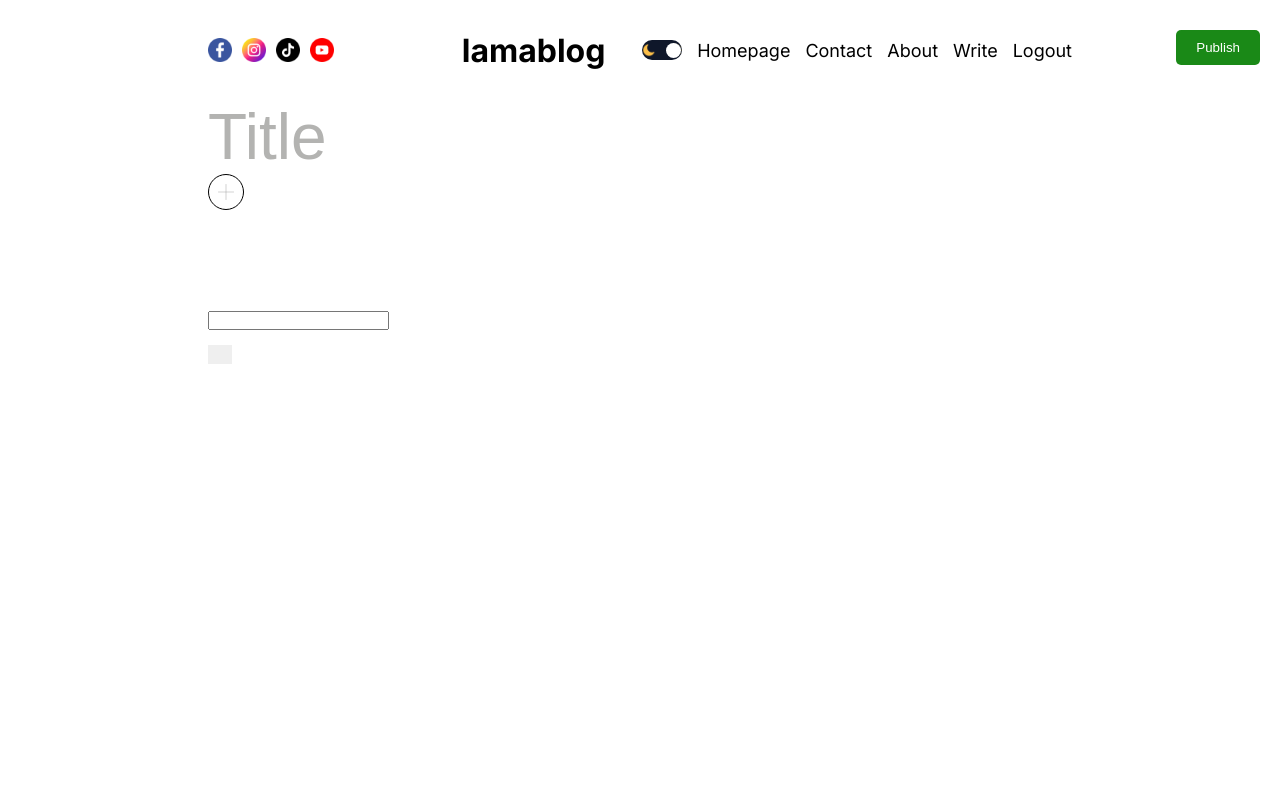
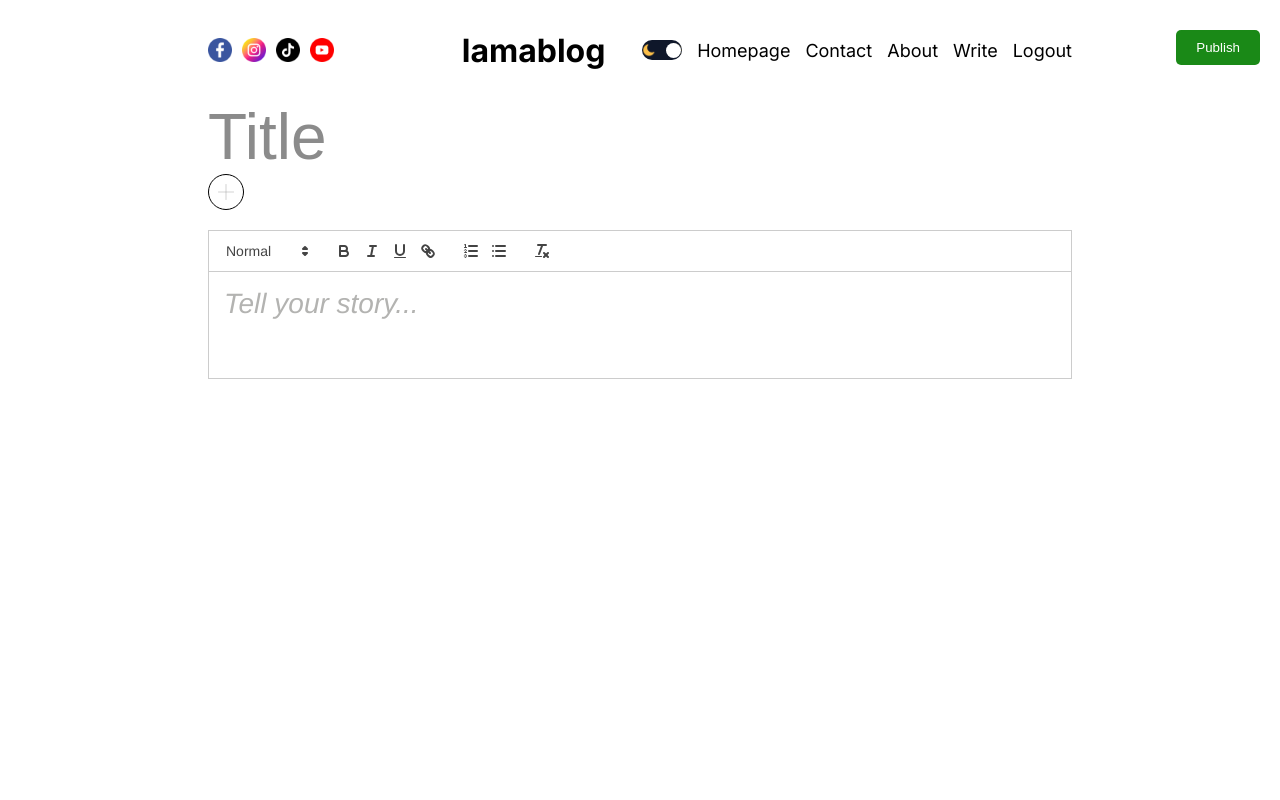
Before and after one commit to shahriartamim2/Next.js-Blog-App, a Next.js app: page /write in a window 1280 px wide. Shown: the top 800 px of the page. Built offline with nearby package versions, Linux system fonts and the light colour scheme.

Commit message:
Update : Fixed the text Editor

```diff
--- a/src/app/write/page.jsx
+++ b/src/app/write/page.jsx
@@ -3,6 +3,7 @@
 import Image from "next/image";
 import { useState } from "react";
 import ReactQuill from "react-quill";
+import "react-quill/dist/quill.snow.css";
 import styles from "./writePage.module.css";
 
 const page = () => {
@@ -30,7 +31,7 @@ const page = () => {
         )}
         <ReactQuill
           className={styles.textArea}
-          theme="bubble"
+          theme="snow"
           value={value}
           onChange={setValue}
           placeholder="Tell your story..."
--- a/src/app/write/writePage.module.css
+++ b/src/app/write/writePage.module.css
@@ -1,18 +1,18 @@
-.container{
-
+.container {
 }
-.editor{
+.editor {
   display: flex;
   flex-direction: column;
   gap: 20px;
   height: 700px;
   position: relative;
 }
-.textArea{
+.textArea {
   width: 100%;
 
 }
-.button,.addButton{
+.button,
+.addButton {
   width: 36px;
   height: 36px;
   border-radius: 50%;
@@ -23,10 +23,10 @@
   justify-content: center;
   cursor: pointer;
 }
-.addButton{
+.addButton {
   border-color: #1a8917;
 }
-.add{
+.add {
   display: flex;
   width: 100%;
   gap: 20px;
@@ -35,7 +35,7 @@
   left: 50px;
   position: absolute;
 }
-.input{
+.input {
   pad: 50px;
   font-size: 64px;
   border: none;
@@ -44,10 +44,15 @@
   color: var(--textColor);
 }
 
-.input::placeholder{
-    color: #b3b3b1;
+.input::placeholder {
+  color: #8b8b8b;
 }
-.publish{
+
+.textArea::placeholder {
+  color: #8b8b8b;
+}
+
+.publish {
   position: absolute;
   top: 30px;
   right: 20px;
```
Lines whose indentation alone changed are shown as unchanged.
